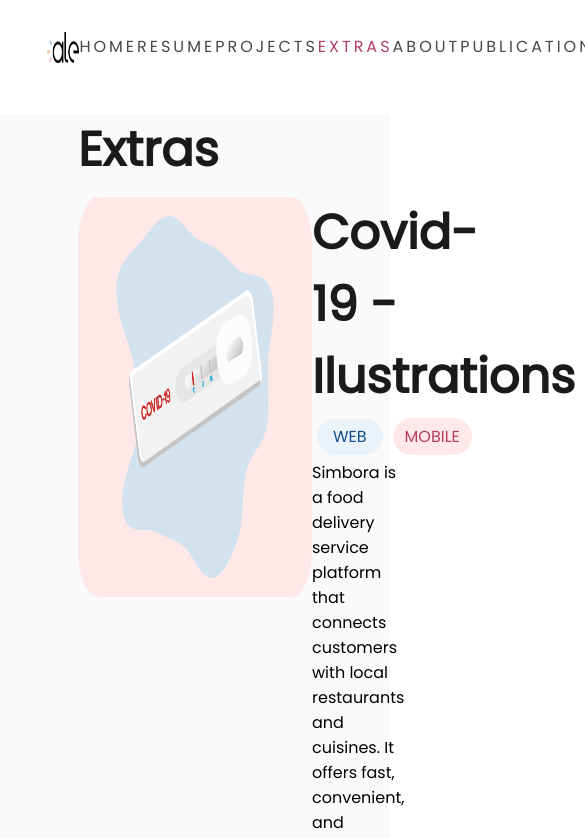
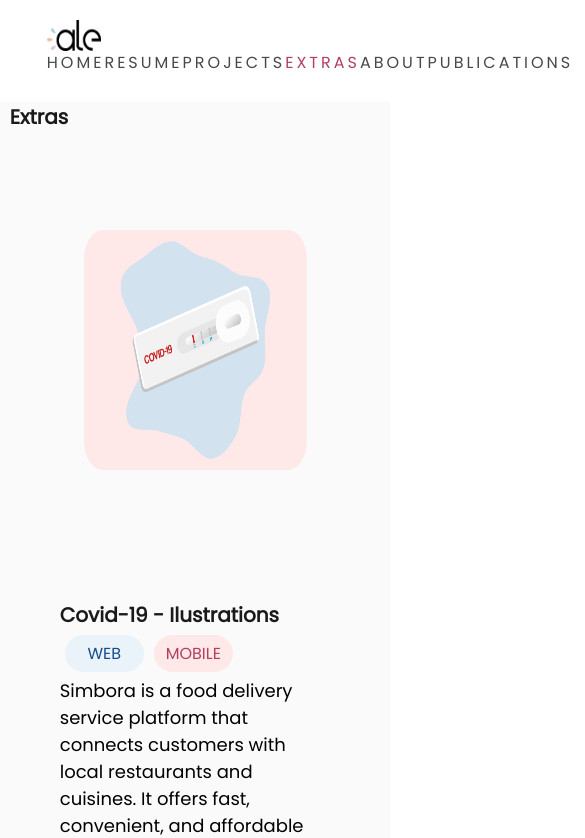
Before and after one commit to maikonigor/ale-portfolio, a Next.js app: page /extras/extras in a window 390 px wide. Shown: the top 838 px of the page, 585 px wide, since content can reach past the window. Built offline with nearby package versions, Linux system fonts and the light colour scheme.

Commit message:
responsivity layout

```diff
--- a/components/layout.js
+++ b/components/layout.js
@@ -52,7 +52,7 @@ export default function Layout({ children, page }) {
                 <meta name="twitter:card" content="summary_large_image" />
             </Head>
             <header className={styles.header}>
-                <div className={styles.nav}>
+                <nav className={styles.nav}>
                     <Link href='/'>
                         <Image
                             priority
@@ -74,7 +74,7 @@ export default function Layout({ children, page }) {
                         }
                     </ul>
 
-                </div>
+                </nav>
             </header>
             <main className={styles.body}>{children}</main>
             <footer className={styles.footer}>
--- a/components/layout.module.css
+++ b/components/layout.module.css
@@ -16,6 +16,7 @@
 .nav {
     width: 76%;
     display: flex;
+    flex-wrap: wrap;
     flex-direction: row;
     align-items: center;
 }
--- a/pages/extras/extras.js
+++ b/pages/extras/extras.js
@@ -10,7 +10,7 @@ export default function Extras() {
 
                 {/* covid */}
                 <div className={utilStyles.sectionColumn}>
-                    <Image src='/images/covid19.png' width={560} height={400} />
+                    <Image src='/images/covid19.png' width={560} height={400} className={utilStyles.columImages} />
                     <div className={utilStyles.sectionColumnDetail}>
                         <p className={utilStyles.headingMd}>Covid-19 - Ilustrations </p>
                         <div className={utilStyles.pills}>
@@ -27,6 +27,7 @@ export default function Extras() {
                 {/* Bauhaus */}
 
                 <div className={utilStyles.sectionColumn}>
+                    <Image src='/images/bauhausbook.png' width={560} height={400} className={utilStyles.columImages} />
                     <div className={utilStyles.sectionColumnDetail}>
                         <p className={utilStyles.headingMd}>ABC da Bauhaus - Book Cover </p>
                         <div className={utilStyles.pills}>
@@ -36,13 +37,12 @@ export default function Extras() {
                         This study case solves some interface, visual hierarchy and flow issues found on GoodReads app. I simplified the process of editing profile, resulting in a better user experience and interface.
                         </p>
                     </div>
-                    <Image src='/images/bauhausbook.png' width={560} height={400} />
                 </div>
 
                 {/* Pride and prejudice */}
 
                 <div className={utilStyles.sectionColumn}>
-                    <Image src='/images/pride-prejudice.png' width={560} height={400} />
+                    <Image src='/images/pride-prejudice.png' width={560} height={400} className={utilStyles.columImages} />
                     <div className={utilStyles.sectionColumnDetail}>
                         <p className={utilStyles.headingMd}>Pride and Prejudice - Book cover </p>
                         <div className={utilStyles.pills}>
@@ -56,6 +56,7 @@ export default function Extras() {
 
                 {/* Veganildos */}
                 <div className={utilStyles.sectionColumn}>
+                    <Image src='/images/veganildos.png' width={560} height={400} className={utilStyles.columImages} />
                     <div className={utilStyles.sectionColumnDetail}>
                         <p className={utilStyles.headingMd}>Veganildos Podcast - Logo </p>
                         <div className={utilStyles.pills}>
@@ -65,12 +66,11 @@ export default function Extras() {
                         This study case solves some interface, visual hierarchy and flow issues found on GoodReads app. I simplified the process of editing profile, resulting in a better user experience and interface.
                         </p>
                     </div>
-                    <Image src='/images/veganildos.png' width={560} height={400} />
                 </div>
 
                 {/* MAR ABERTO */}
                 <div className={utilStyles.sectionColumn}>
-                    <Image src='/images/mar-aberto.png' width={560} height={400} />
+                    <Image src='/images/mar-aberto.png' width={560} height={400} className={utilStyles.columImages} />
                     <div className={utilStyles.sectionColumnDetail}>
                         <p className={utilStyles.headingMd}>Mar Aberto - Landing Page </p>
                         <div className={utilStyles.pills}>
--- a/styles/globals.css
+++ b/styles/globals.css
@@ -64,3 +64,15 @@ button {
 .marginRight3{
   margin-right: 1.5rem;
 }
+
+@media all and (max-width: 1300px) {
+  p{
+    font-size: 14px;
+  }
+}
+
+@media all and (max-width: 980px) {
+  p{
+    font-size: 18px;
+  }
+}
--- a/styles/utils.module.css
+++ b/styles/utils.module.css
@@ -54,25 +54,36 @@
   color: #666;
 }
 
-  .marginRight3{
+.marginRight3 {
   margin-right: 1.5rem;
 }
 
 .content {
-    width: 60%;
-    margin-left: 20%;
-    margin-top: 5%;
+  width: 75%;
+  margin-left: 12.5%;
 }
 
 .sectionColumn {
   display: flex;
   flex-direction: row;
   justify-content: space-between;
+  flex-wrap: no-wrap;
+  flex-grow: 1;
   margin-top: 5%;
 }
 
+.sectionColumn:nth-child(odd) {
+  flex-direction: row-reverse;
+}
+
+.columImages {
+  width: 560px;
+  height: 400px;
+}
+
 .sectionColumnDetail {
-    width: 40%;
+  /* width: 40%; */
+  padding: 50px;
   display: flex;
   flex-direction: column;
   justify-content: space-evenly;
@@ -122,3 +133,56 @@
   color: #484848;
   background-color: #E8E8E8;
 }
+
+@media all and (max-width: 1300px) {
+  .headingMd {
+    font-size: 24px;
+  }
+
+  .columImages {
+    transform: scale(0.9, 0.9);
+    -ms-transform: scale(0.9, 0.9);
+    -webkit-transform: scale(0.9, 0.9);
+  }
+}
+
+@media all and (max-width: 1200px) {
+  .content {
+    width: 90%;
+    margin-left: 5%;
+    margin-top: 2%;
+  }
+
+  .columImages {
+    transform: scale(0.8, 0.8);
+    -ms-transform: scale(0.8, 0.8);
+    -webkit-transform: scale(0.8, 0.8);
+  }
+}
+
+@media all and (max-width: 980px) {
+  .headingMd {
+    font-size: 20px;
+  }
+  .sectionColumn {
+    flex-direction: row;
+    flex-wrap: wrap;
+    justify-content: center;
+  }
+}
+
+@media all and (max-width: 850px) {
+
+  .content {
+    width: 95%;
+    margin-left: 2.5%;
+    margin-top: 2%;
+  }
+
+  .columImages {
+    transform: scale(0.6, 0.6);
+    -ms-transform: scale(0.6, 0.6);
+    -webkit-transform: scale(0.6, 0.6);
+  }
+
+}
```
Also changed, not shown: pages/about/about.module.css (+28 -0 lines), pages/index.js (+7 -7 lines), pages/publications/publications.js (+7 -7 lines), styles/Home.module.css (+24 -1 lines), 1 other file (tests, documents, lock files or other folders). Lines whose indentation alone changed are shown as unchanged.
